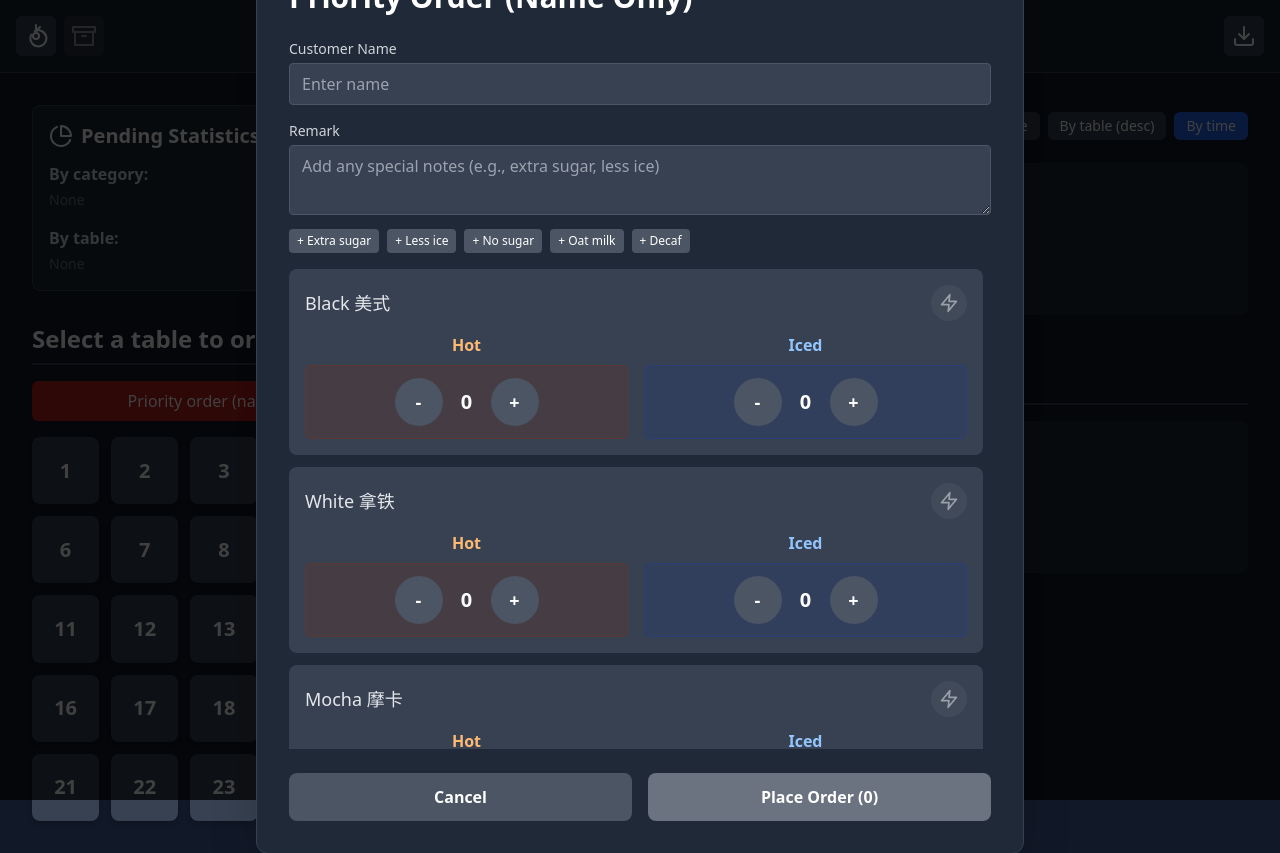
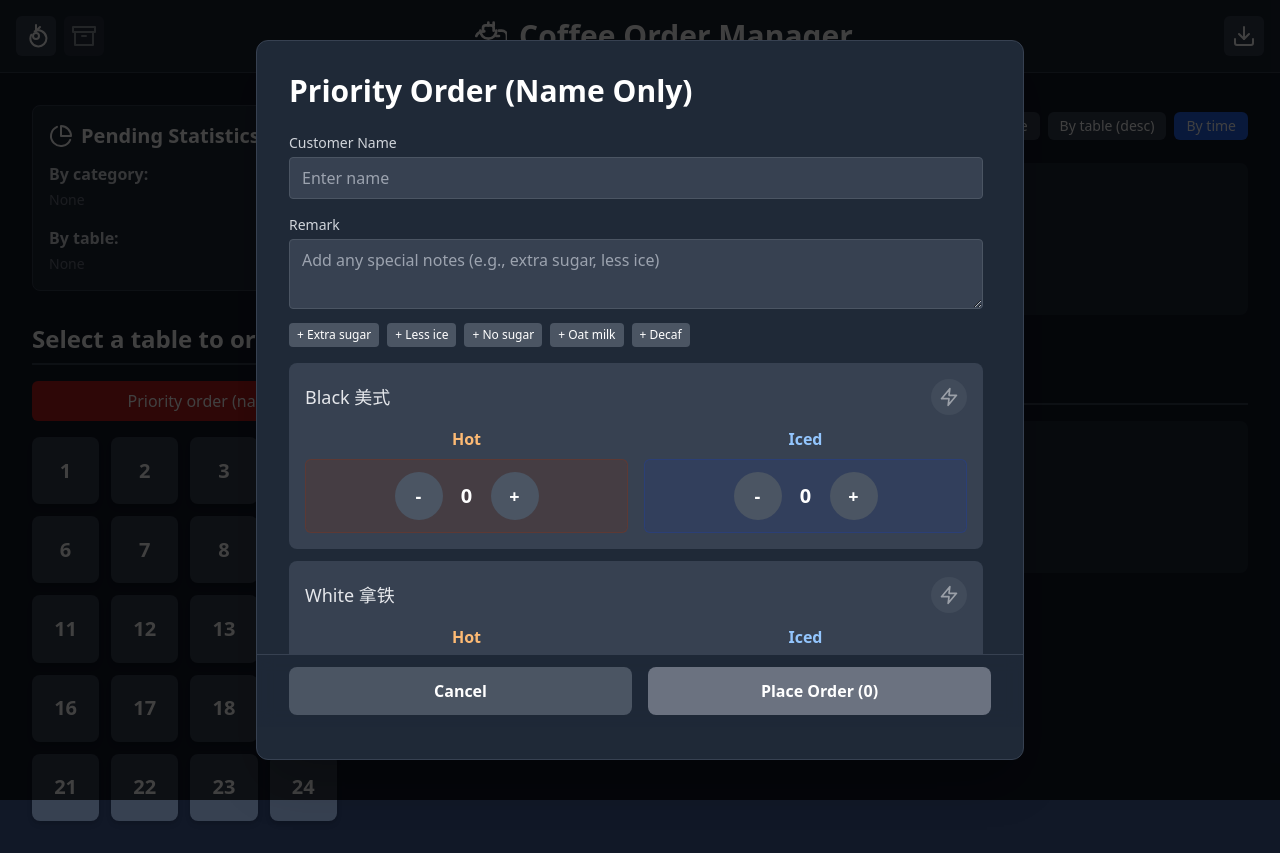
Before and after one commit to TianCai19/coffe-ordering-system, a Next.js app: page / in a window 1280 px wide. Both pictures are taken after a click on the button "Priority order (name only)". Built offline with nearby package versions, Linux system fonts and the light colour scheme.

Commit message:
Enhance OrderModal: Implement background scroll lock and improve layout with scrollable content

```diff
--- a/components/OrderModal.tsx
+++ b/components/OrderModal.tsx
@@ -19,6 +19,18 @@ export const OrderModal: React.FC<OrderModalProps> = (props: OrderModalProps) =>
   const isEditMode = !!existingOrder
   const [customerName, setCustomerName] = useState<string>(existingOrder?.customerName || '')
   const [remark, setRemark] = useState<string>(existingOrder?.remark || '')
+
+  // Lock background scroll while modal is open
+  useEffect(() => {
+    const prevHtmlOverflow = document.documentElement.style.overflow
+    const prevBodyOverflow = document.body.style.overflow
+    document.documentElement.style.overflow = 'hidden'
+    document.body.style.overflow = 'hidden'
+    return () => {
+      document.documentElement.style.overflow = prevHtmlOverflow
+      document.body.style.overflow = prevBodyOverflow
+    }
+  }, [])
 
   const [selectedCoffees, setSelectedCoffees] = useState<Record<string, { hot: number; iced: number }>>(() => {
     if (!isEditMode || !existingOrder) return {}
@@ -116,7 +128,7 @@ export const OrderModal: React.FC<OrderModalProps> = (props: OrderModalProps) =>
 
   return (
     <div className="fixed inset-0 bg-black bg-opacity-75 flex justify-center items-center z-50">
-      <div className="bg-gray-800 rounded-xl p-8 w-full max-w-3xl m-4 shadow-2xl border border-gray-700">
+      <div className="bg-gray-800 rounded-xl p-8 w-full max-w-3xl m-4 shadow-2xl border border-gray-700 h-[90vh] flex flex-col min-h-0">
         <h2 className="text-3xl font-bold text-white mb-6">
           {isEditMode
             ? `Edit order for ${existingOrder?.customerName ? `Customer ${existingOrder?.customerName}` : `Table ${currentTableNumber}`}`
@@ -124,6 +136,8 @@ export const OrderModal: React.FC<OrderModalProps> = (props: OrderModalProps) =>
               ? `Table ${currentTableNumber} - Order`
               : 'Priority Order (Name Only)'}
         </h2>
+        {/* Scrollable content */}
+        <div className="flex-1 min-h-0 overflow-y-auto custom-scrollbar pr-2 pb-24">
           {!currentTableNumber && (
             <div className="mb-4">
               <label className="block text-sm text-gray-300 mb-1">Customer Name</label>
@@ -157,7 +171,7 @@ export const OrderModal: React.FC<OrderModalProps> = (props: OrderModalProps) =>
               ))}
             </div>
           </div>
-        <div className="space-y-3 mb-6 max-h-[60vh] overflow-y-auto pr-2">
+          <div className="space-y-3 mb-6">
             {menu.map(coffeeItem => {
             const coffee = coffeeItem.name
             const quantities = (selectedCoffees as Record<string, { hot: number; iced: number }>)[coffee] || { hot: 0, iced: 0 }
@@ -227,6 +241,9 @@ export const OrderModal: React.FC<OrderModalProps> = (props: OrderModalProps) =>
             )
             })}
           </div>
+        </div>
+        {/* Sticky footer actions with safe-area padding */}
+        <div className="sticky bottom-0 -mx-8 px-8 pt-3 pb-[calc(env(safe-area-inset-bottom)+12px)] bg-gray-800/95 backdrop-blur border-t border-gray-700">
           <div className="flex justify-between gap-4">
             <button
               onClick={onClose}
@@ -244,5 +261,6 @@ export const OrderModal: React.FC<OrderModalProps> = (props: OrderModalProps) =>
           </div>
         </div>
       </div>
+    </div>
   )
 }
```
Lines whose indentation alone changed are shown as unchanged.
